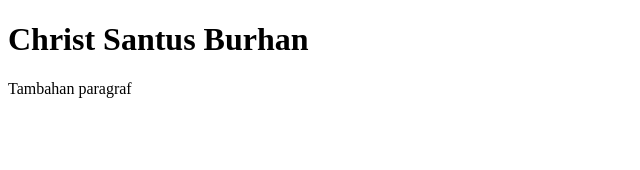
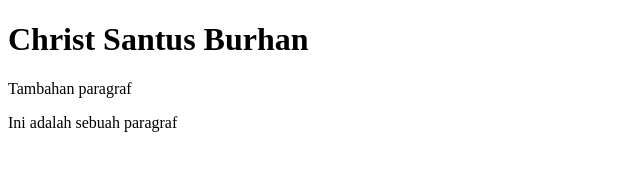
Before and after one commit to christsantusburhan/simple-landing-page-kolaborasi, a plain HTML site: page index.html in a window 1280 px wide. Shown: the whole page, without its empty margins (0-640 px from the left). Drawn offline with Linux system fonts and the light colour scheme.

Commit message:
Menambah paragraf lagi

```diff
--- a/index.html
+++ b/index.html
@@ -6,5 +6,6 @@
 <body>
     <h1>Christ Santus Burhan</h1>
     <p>Tambahan paragraf</p>
+    <p>Ini adalah sebuah paragraf</p>
 </body>
 </html>
```
